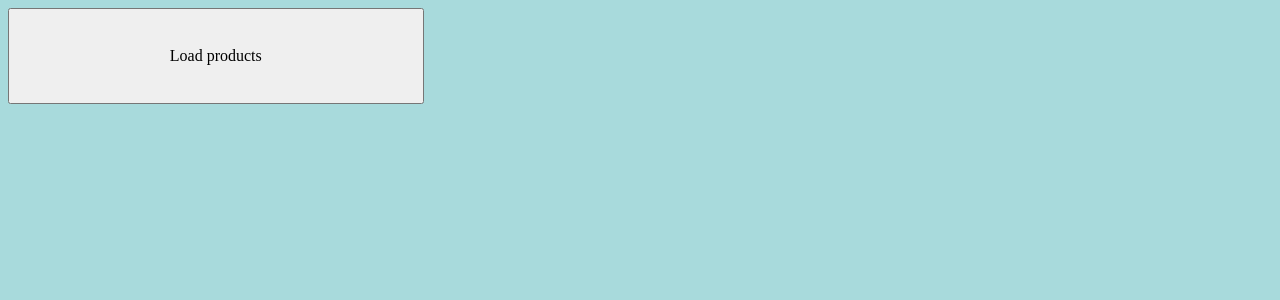
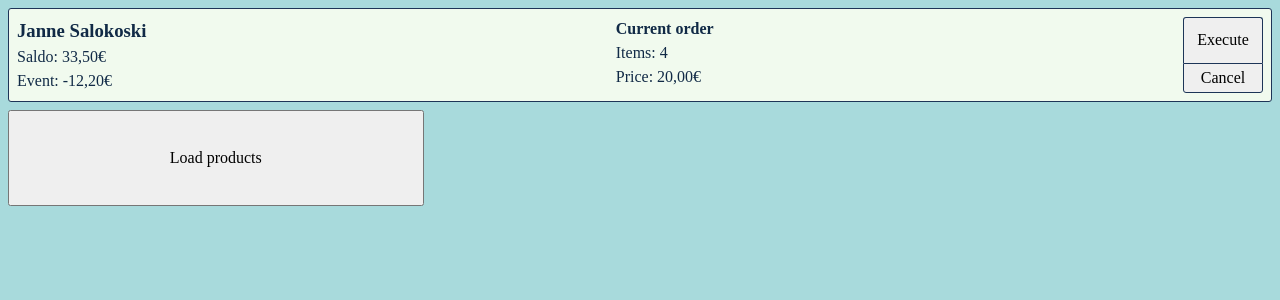
Before and after one commit to JanneSalokoski/spiked, a React (Vite) app: page / in a window 1280 px wide. Shown: the top 300 px of the page. Built offline with nearby package versions, Linux system fonts and the light colour scheme.

Commit message:
Implement TransactionView

```diff
--- a/src/App/App.tsx
+++ b/src/App/App.tsx
@@ -3,10 +3,12 @@ import React from 'react';
 
 import { LogicContextWrapper } from '../LogicContext/LogicContext';
 import ProductView from '../ProductView/ProductView';
+import TransactionView from '../TransactionView/TransactionView';
 
 function App () {
   return (
     <LogicContextWrapper>
+      <TransactionView />
       <ProductView />
     </LogicContextWrapper>
   );
--- /dev/null
+++ b/src/TransactionView/TransactionView.scss
@@ -0,0 +1,38 @@
+@use './../Style/general';
+
+div {
+  .transaction-view {
+  	@include general.padding;
+  	@include general.margin;
+  	@include general.border;
+
+  	background: general.$white;
+
+  	display: grid;
+
+  	grid-template-columns: auto auto 5em;
+  	grid-template-rows: auto;
+
+  	.controls {
+  		input[type=button] {
+  			width: 100%;
+  			@include general.border;
+
+  			&.execute-button {
+  				height: 60%;
+
+  				border-bottom: none;
+  				border-bottom-left-radius: 0px;
+  				border-bottom-right-radius: 0px;
+  			}
+
+  			&.cancel-button {
+  				height: 40%;
+
+  				border-top-left-radius: 0px;
+  				border-top-right-radius: 0px;
+  			}
+  		}
+  	}
+  }
+}
--- /dev/null
+++ b/src/TransactionView/TransactionView.tsx
@@ -0,0 +1,53 @@
+// eslint-disable-next-line no-use-before-define
+import React, { useContext } from 'react'
+
+import './TransactionView.scss';
+
+import { LogicContext } from '../LogicContext/LogicContext';
+
+function CustomerInfo (props) {
+  return (
+    <div className="customer-info">
+      <h3 className="title">Janne Salokoski</h3>
+      <p className="saldo">Saldo: 33,50€</p>
+      <p className="event-spending">Event: -12,20€</p>
+    </div>
+  );
+}
+
+function Basket (props) {
+  return (
+    <div className="basket">
+      <h4>Current order</h4>
+      <p>Items: 4</p>
+      <p>Price: 20,00€</p>
+    </div>
+  );
+}
+
+function Controls (props) {
+  return (
+    <div className="controls">
+      <input type="button" className="execute-button" value="Execute" />
+      <input type="button" className="cancel-button" value="Cancel" />
+    </div>
+  );
+}
+
+interface TransactionViewPropsInterface {
+  [key: string]: any;
+}
+
+function TransactionView (props: TransactionViewPropsInterface) {
+  const [logicState, logicDispatch] = useContext(LogicContext);
+
+  return (
+    <div className='transaction-view'>
+      <CustomerInfo />
+      <Basket />
+      <Controls />
+    </div>
+  );
+}
+
+export default TransactionView;
```
